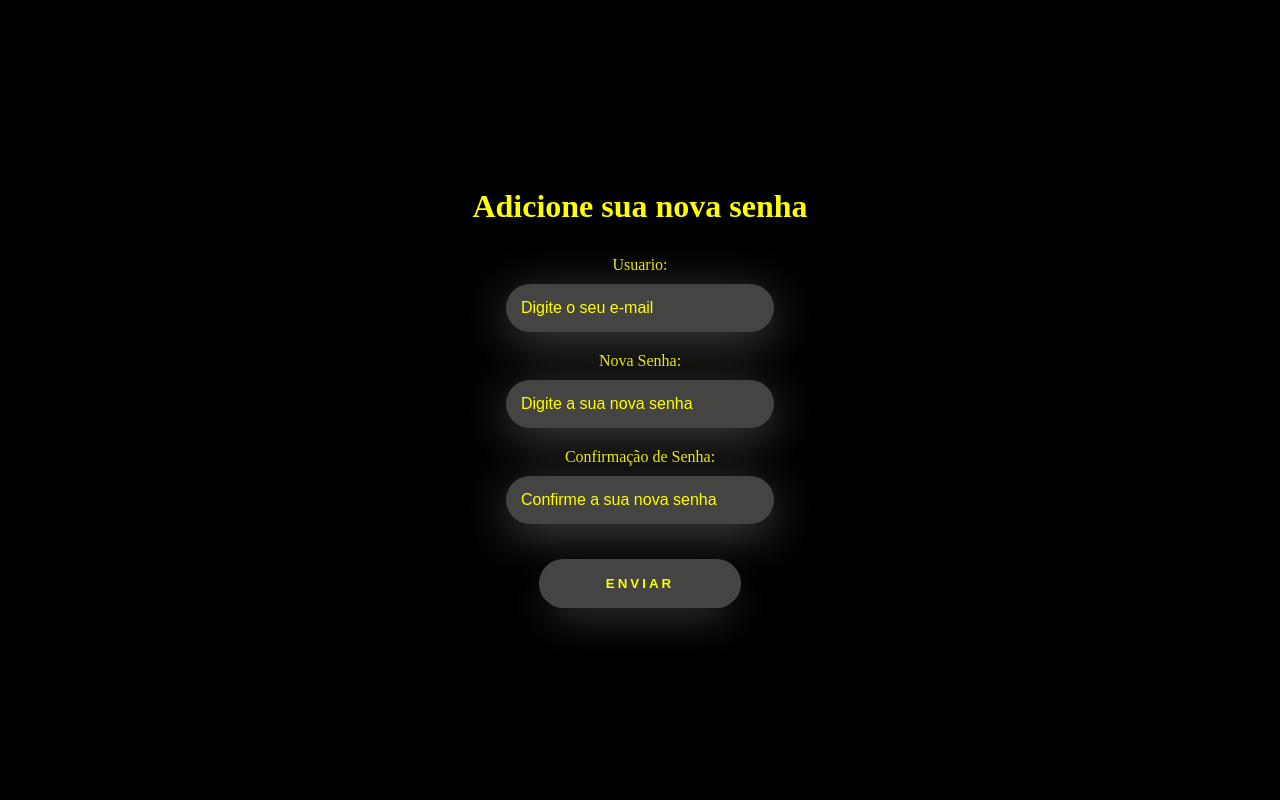
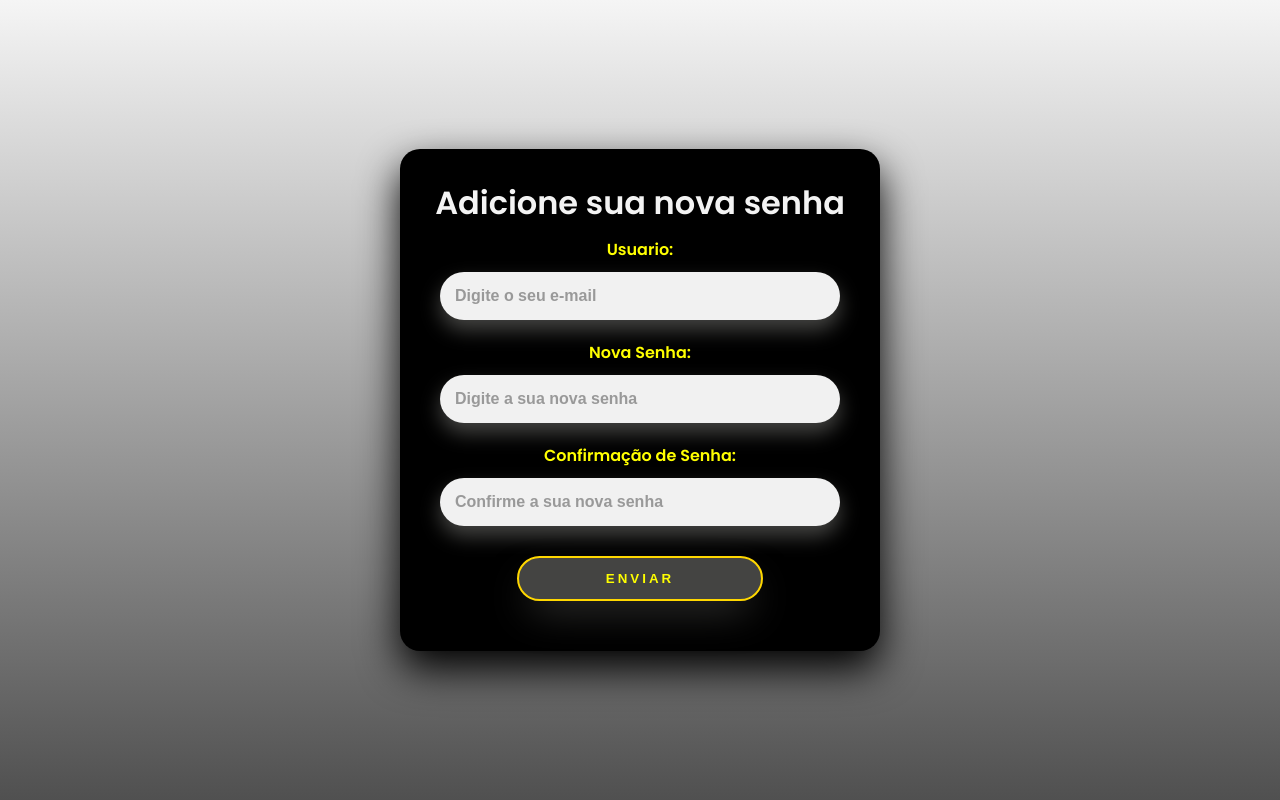
Before and after one commit to Felipe7700/Maqueicous, a Flask app: page /esqueceu in a window 1280 px wide. Run offline with Flask 3, Linux system fonts and the light colour scheme.

Commit message:
Update style_esqueceu.css

```diff
--- a/Maqueicous-1f79467f9f41d2d35226ed54b3450638993ca87a/Maqueicous-main/Feh/static/style_esqueceu.css
+++ b/Maqueicous-1f79467f9f41d2d35226ed54b3450638993ca87a/Maqueicous-main/Feh/static/style_esqueceu.css
@@ -1,3 +1,5 @@
+@import url('https://fonts.googleapis.com/css2?family=Poppins:wght@600&display=swap');
+
 body {
     margin: 0;
 }
@@ -7,39 +9,40 @@
 }
 
 .main {
+    left: 50%;
     width: 100vw;
     height: 100vh;
-    background: #000000;
+    background: linear-gradient(to bottom,#f5f5f5, #505050);
     display: flex;
     justify-content: center;
     align-items: center;
+    font-family: 'Poppins', comic sans;
+    text-align: center;
+    padding: 0%;
 }
 
 .card {
     width: 100%;
     display: flex;
     justify-content: center;
+    background: #000000;
     align-items: center;
     flex-direction: column;
     padding: 30px 35px;
     border-radius: 20px;
+    text-align: center;
     box-shadow: 0px 18px 40px #000000;
+    font-family: 'Poppins', comic san;
 }
 
-.card > h1 {
-    color: #FFFF00;
-    font-weight: 800;
-    margin: none;
+.card h1,
+.card h2 {
+    color: #f3f3f3;
+    font-weight: bold;
+    margin: 0;
     align-items: center;
     flex-direction: column;
-}
-
-.card > h2 {
-    color: #FFFF00;
-    font-weight: 50;
-    margin: none;
-    align-items: center;
-    flex-direction: column;
+    text-align: center;
 }
 
 .textfield {
@@ -52,16 +55,19 @@
 }
 
 .textfield > input {
-    width: 80%;
+    width: 106%;
+    max-width: 400px;
     border: none;
     border-radius: 100px;
     padding: 15px;
-    background: #444442;
-    color: #FFFF00;
+    background: #f1f1f1;
+    color: #333333;
     font-size: 12pt;
-    box-shadow: 0px 10px 48px #444442;
+    font-weight: bold;
+    box-shadow: 0px 10px 20px #444442;
     outline: none;
     box-sizing: border-box;
+    transition: background-color 200ms ease-in-out;
 }
 
 .textfield > label {
@@ -70,7 +76,7 @@
 }
 
 .textfield > input::placeholder {
-    color: #FFFF00;
+    color: #999999;
 }
 
 .btn-login {
@@ -101,10 +107,11 @@
 }
 
 .btn-cad_esq {
+    color: #ebe7e6;
+    background: transparent ;
     width: 60%;
-    padding: 16px 0px;
-    margin: 25px;
-    border: none;
+    margin: 20px;
+    border: 2px solid #FFD700;
     border-radius: 100px;
     outline: none;
     text-transform: uppercase;
@@ -114,11 +121,25 @@
     background: #444442;
     cursor: pointer;
     box-shadow: 0px 18px 40px -12px #444442;
+    padding: 12px;
+    text-align: center;
+    transition: .35s;
+
+
 }
 
 .btn-cad_esq a {
     text-decoration: none;
-    color: #FFFF00;
+    color: rgb(247, 247, 243);
+    font-weight: bold;
+}
+
+.btn-cad_esq:hover,
+.btn-cad_emp:focus{
+    color: #444442;
+    background: #ffd900;
+    opacity: 0.9; /* Ajuste a opacidade */
+    transform: scale(1.05);
 }
 
 .btn-esqueceu {
@@ -142,6 +163,7 @@
 }
 
 
+
 @media only screen and (max-width: 950px){
     .card{
         width: 85%;
```
